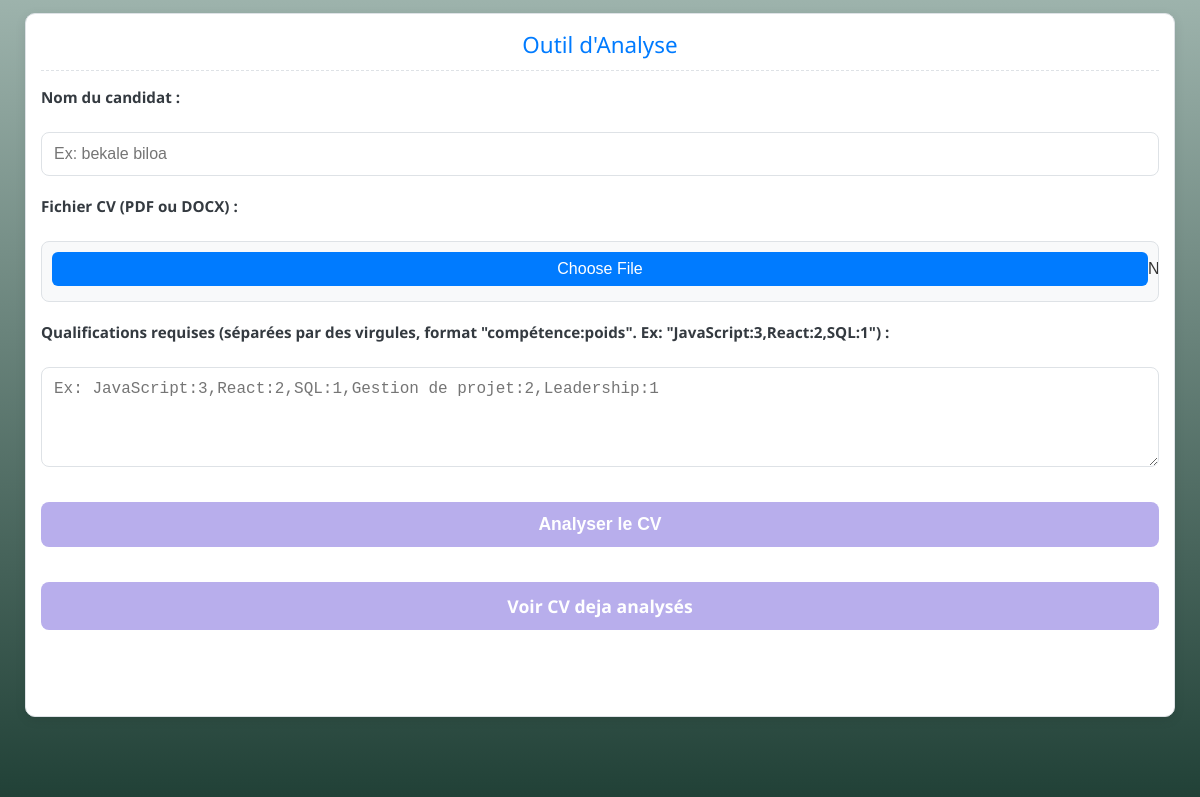
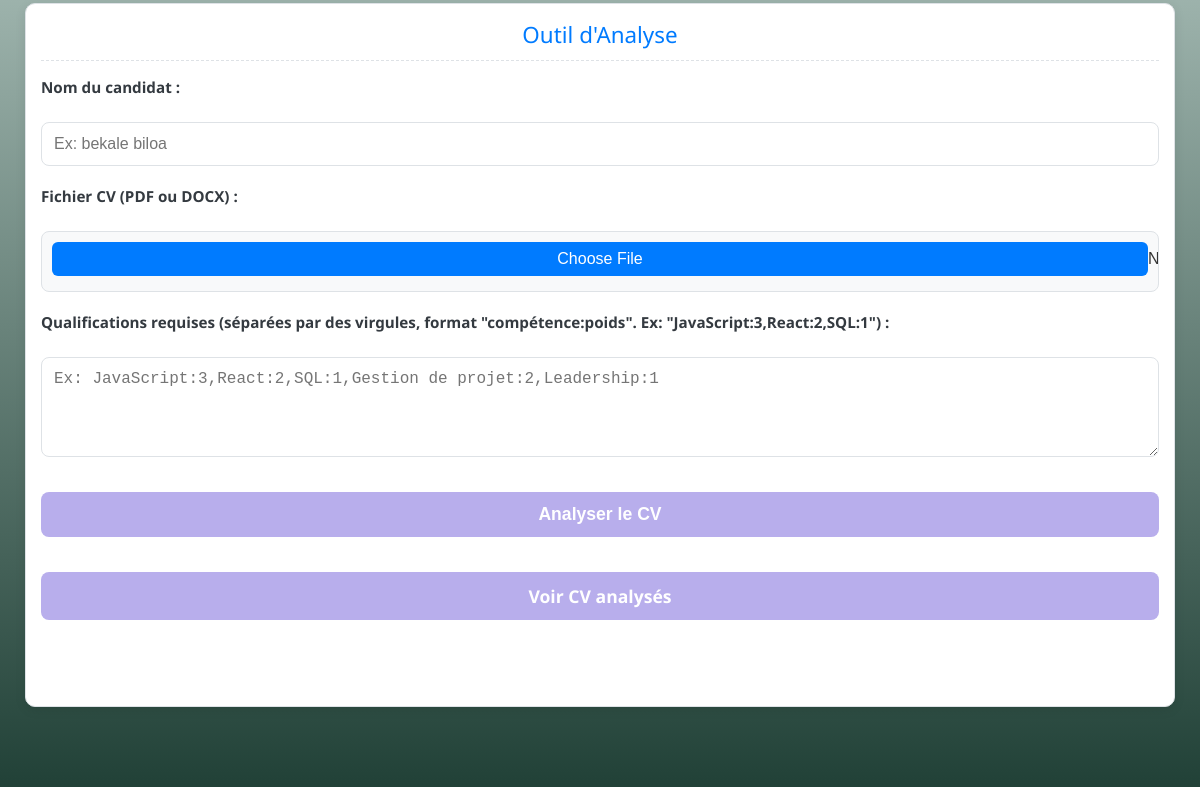
Before and after one commit to Djoycie/PROJET-DE-SUIVI-ET-GESTION-DU-PERSONNEL, an Electron app: page analyse_cv.html in a window 1200 px wide. Shown: the part 449-1246 px from the top of the page. Drawn offline with nearby package versions, Linux system fonts and the light colour scheme.

Commit message:
nouveau analyse_cv.html

```diff
--- a/analyse_cv.html
+++ b/analyse_cv.html
@@ -18,7 +18,6 @@
 </head>
 <body>
     <div class="header-bar">
-        <span id="welcome-message"></span>
          <div class="logo-container">
             <img src="../PROJET-DE-SUIVI-ET-GESTION-DU-PERSONNEL/images/HR-etoile2.png" alt="Logo" class="log">
          </div>
@@ -61,7 +60,7 @@
 
                     <button type="submit">Analyser le CV</button>
                     <div  data-module="cv_analyses_historique" id="cv-history-block">
-                     <h3 class="button-dec">Voir CV deja analysés</h3>
+                     <h3 class="button-dec">Voir CV analysés</h3>
                     </div>
                     <p id="analysis-status-message" style="margin-top: 15px;" aria-live="polite"></p>
                 </form>
```
